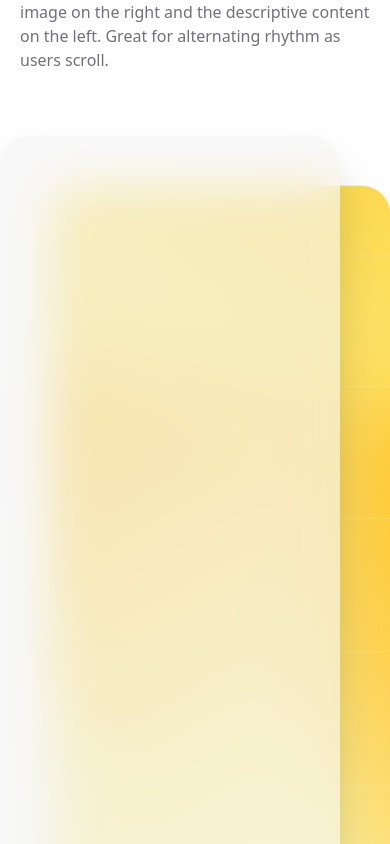
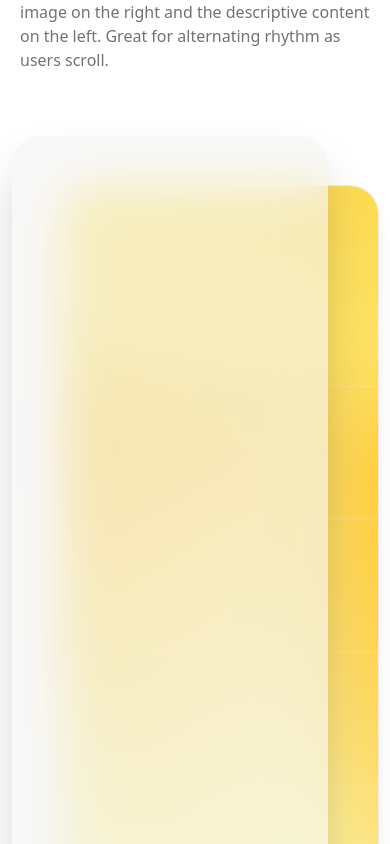
Before and after one commit to husamabusafa/hsafa-landing-page, a Next.js app: page / in a window 390 px wide. Shown: the part 2380-3224 px from the top of the page. Built offline with nearby package versions, Linux system fonts and the light colour scheme.

Commit message:
fix: adjust container width to prevent horizontal scrolling on mobile devices

```diff
--- a/app/page.tsx
+++ b/app/page.tsx
@@ -161,7 +161,7 @@ export default function Home() {
           </div>
         </div>
       </section>
-      <div className="relative w-full h-full pt-[50px] pl-[50px] max-w-[1200px] mx-auto mt-16">
+      <div className="relative w-[calc(100%-1.5rem)] h-full pt-[50px] pl-[50px] max-w-[1200px] mx-auto mt-16">
             <div className="relative h-[800px] w-full rounded-[28px] overflow-hidden ring-1 ring-border/50 shadow-xl">
               <Image
                 src="/bg4.svg"
```
